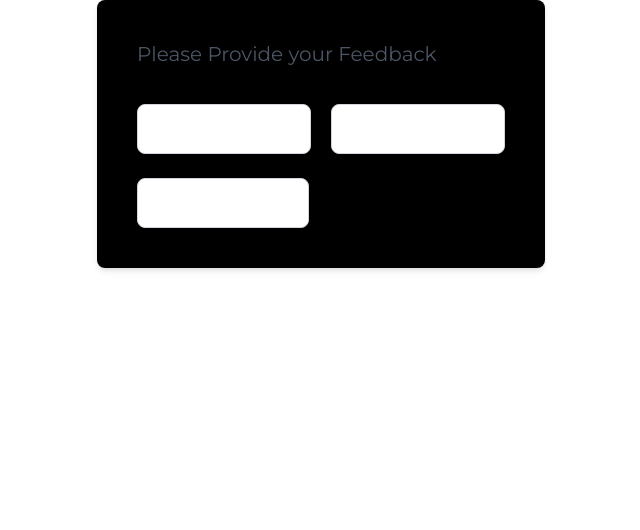
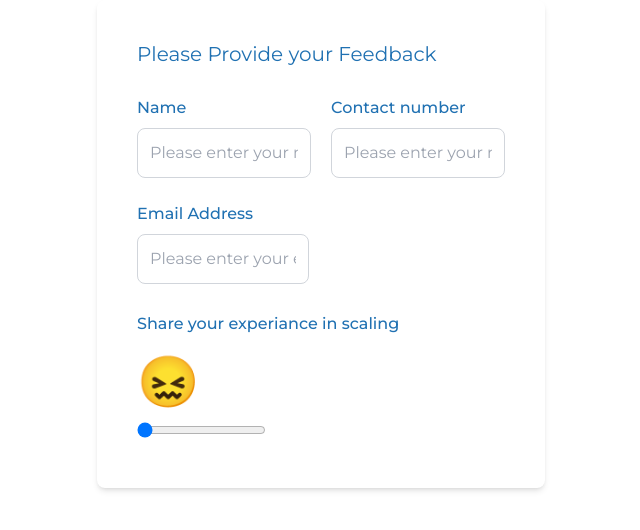
Before and after one commit to shehinthoombil/react-feedback-form, a React (Vite) app in the folder my-new-project/: page / in a window 1280 px wide. Shown: the top 530 px of the page, without its empty margins (319-959 px from the left). Built offline with nearby package versions, Linux system fonts and the light colour scheme.

Commit message:
added sliderand emojis and set initial value and errors handled properly

```diff
--- a/my-new-project/src/Component.jsx
+++ b/my-new-project/src/Component.jsx
@@ -1,25 +1,29 @@
 import React from 'react'
 import InputField from './components/InputField'
+import Slider from './components/Slider'
 
 function Component() {
     return (
         <div className='p-10 max-w-md mx-auto bg-primary rounded-lg shadow-md'>
-            <h5 className="h- text-xl text-gray-600 mb-7">Please Provide your Feedback</h5>
+            <h5 className="text-xl  text-text mb-7">Please Provide your Feedback</h5>
 
             <div className='space-y-6'>
                 <div className='flex gap-5'>
                     <div>
-                        <InputField placeholder='Please enter your name' label='Name'/>
+                        <InputField placeholder='Please enter your name' label='Name' />
                     </div>
 
                     <div>
-                        <InputField placeholder='Please enter your number'  label='Contact number'/>
+                        <InputField placeholder='Please enter your number' label='Contact number' />
                     </div>
                 </div>
                 <div className='w-1/2 pr-3'>
-                     <InputField placeholder='Please enter your email'  label='Email Address'/>
+                    <InputField placeholder='Please enter your email' label='Email Address' />
                 </div>
-
+            </div>
+            <h5 className='text-text font-medium mb-2 mt-7'>Share your experiance in scaling</h5>
+            <div>
+            <Slider />
             </div>
         </div>
 
--- a/my-new-project/src/components/InputField.jsx
+++ b/my-new-project/src/components/InputField.jsx
@@ -1,13 +1,13 @@
 import React from 'react'
 
-function InputField({value,data}) {
+function InputField({ placeholder, label }) {
   return (
     <>
-      <h2 className='text-lg font-medium mb-2'>{data}</h2>
+      <h2 className='text-text font-medium mb-2'>{label}</h2>
       <input type="text"
-      placeholder={value}
-      value=''
-      className='w-full p-3 border border-gray-300 rounded-lg focus:outline-none focus:ring-2 focus:ring-blue-500 focus:border-blue-500'
+        placeholder={placeholder}
+        value=''
+        className='w-full p-3 border border-gray-300 rounded-lg focus:outline-none focus:ring-2 focus:ring-blue-500 focus:border-blue-500'
       />
     </>
   )
--- /dev/null
+++ b/my-new-project/src/components/Slider.jsx
@@ -0,0 +1,44 @@
+import React, { useState } from 'react'
+
+function Slider() {
+    const [mood, setMood] = useState("😖")
+    const [sliderValue, setSliderValue] = useState(0);
+
+    function handleChange(e) {
+        const val = e.target.value;
+        setSliderValue(val);
+        if (val < 20) {
+            setMood("😖");
+        } else if (val >= 20 && val < 40) {
+            setMood("😧");
+        } else if (val > 40 && val < 60) {
+            setMood("😐");
+        } else if (val > 60 && val < 80) {
+            setMood("😀");
+        } else if (val > 80 && val < 100) {
+            setMood("😍");
+        }
+    }
+
+    return (
+        <div className='Slider'>
+            <datalist id="tickmarks">
+                <option value="worst" label="😖"></option>
+                <option value="notgood" label="😧"></option>
+                <option value="fine" label="😐"></option>
+                <option value="lookgood" label="😀"></option>
+                <option value="verygood" label="😍"></option>
+            </datalist>
+            <p style={{ fontSize: "50px" }}>{mood}</p>
+            <input type="range"
+                list="tickmarks"
+                min="0"
+                max="100"
+                value={sliderValue}
+                onChange={handleChange} />
+
+        </div>
+    )
+}
+
+export default Slider
--- a/my-new-project/src/index.css
+++ b/my-new-project/src/index.css
@@ -14,7 +14,7 @@
 }
 
 body {
-    background-color: "#D5E4F1";
+    background-color: #FFFFFF;
     height: 100vh;
     width: 100vw;
 }
--- a/my-new-project/tailwind.config.js
+++ b/my-new-project/tailwind.config.js
@@ -7,7 +7,7 @@ export default {
   theme: {
     extend: {
       colors:{
-        primary:"#000",
+        primary:"#FFFFFF",
         text:"#2071B2"
       }
     },
```
